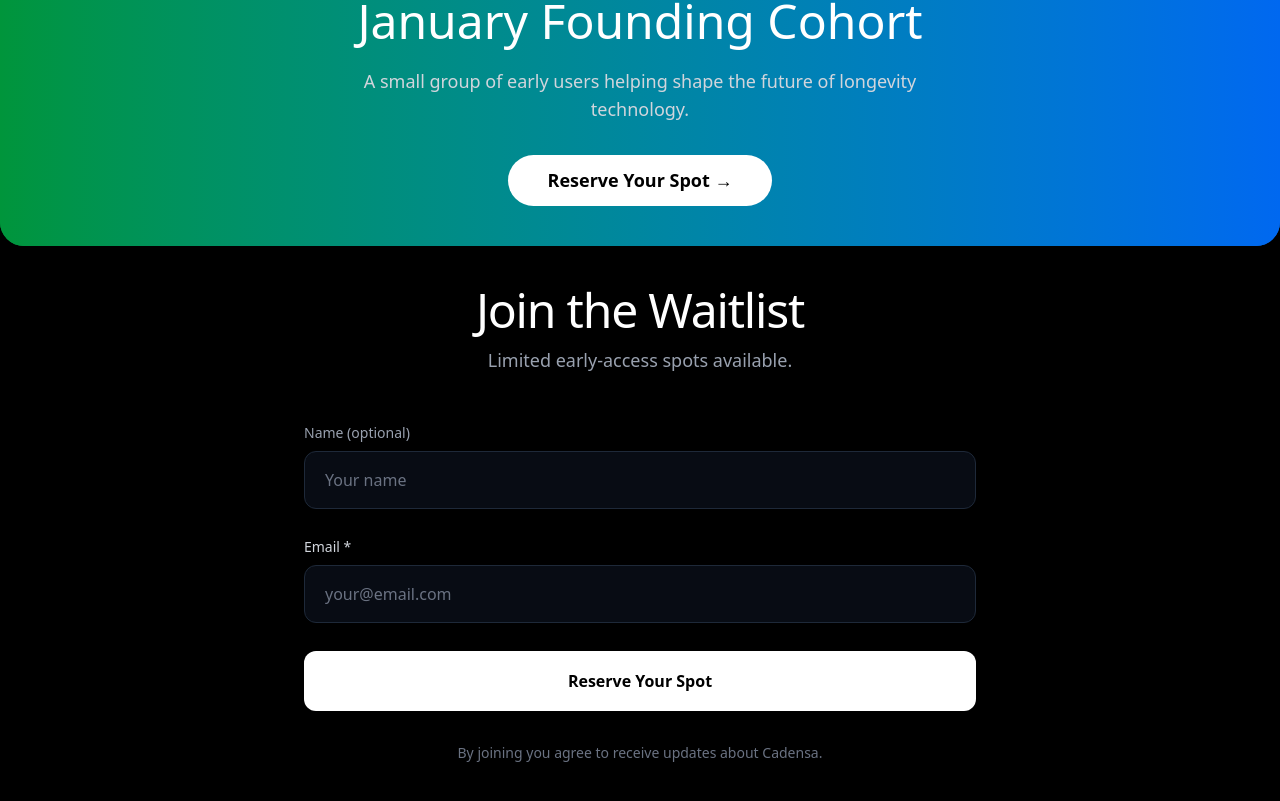
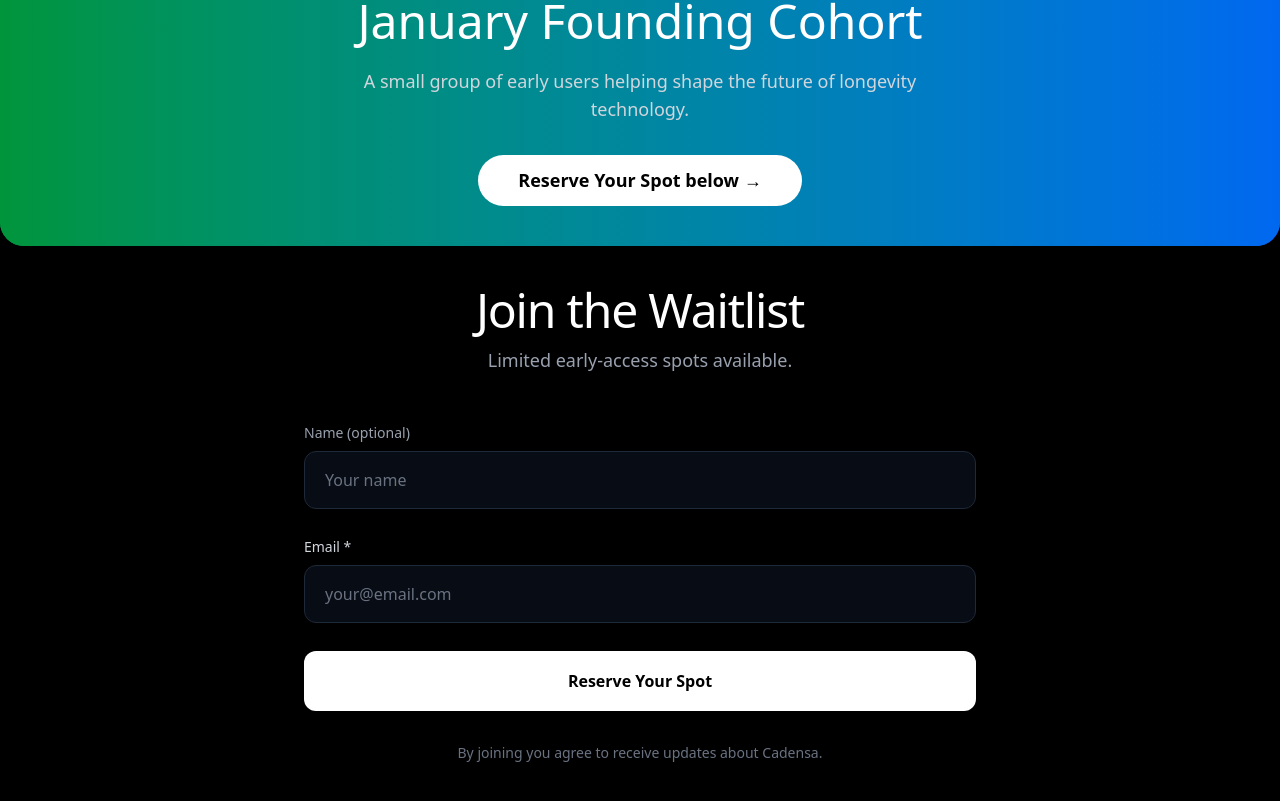
Before and after one commit to MohammedRasif/Tarakhpatel, a React (Vite) app: page / in a window 1280 px wide. Shown: the part 4036-4837 px from the top of the page. Built offline with nearby package versions, Linux system fonts and the light colour scheme.

Commit message:
modification text

```diff
--- a/src/component/Page.jsx/Faq.jsx
+++ b/src/component/Page.jsx/Faq.jsx
@@ -44,7 +44,7 @@ function Faq() {
               A small group of early users helping shape the future of longevity technology.
             </p>
             <button className="bg-white text-[18px] px-10 py-3 font-semibold rounded-full mt-4 hover:scale-105 transition-transform">
-              Reserve Your Spot →
+              Reserve Your Spot below →
             </button>
           </div>
         </div>
```
